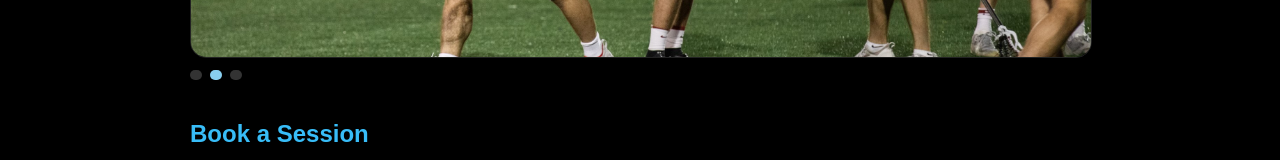
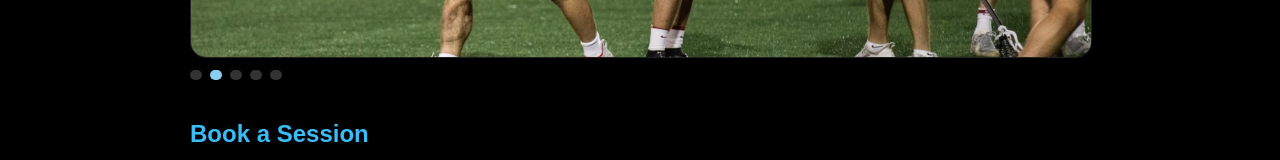
Before and after one commit to vdalto1123/bomb-lacrosse, a Next.js app: page / in a window 1280 px wide. Shown: the part 786-946 px from the top of the page. Built offline with nearby package versions, Linux system fonts and the light colour scheme.

Commit message:
Update page.tsx

```diff
--- a/app/page.tsx
+++ b/app/page.tsx
@@ -1,7 +1,13 @@
 "use client";
 import { useEffect, useState } from "react";
 function Slideshow() {
-  const images = ["/slide1.jpg", "/slide2.jpg", "/slide3.jpg"]; // add more if you uploaded more
+  const images = [
+  "/Slide1.jpg",
+  "/Slide2.jpg",
+  "/Slide3.jpg",
+  "/Slide4.JPG",
+  "/Slide5.jpg"
+]; // add more if you uploaded more
   const [index, setIndex] = useState(0);
 
   useEffect(() => {
```
